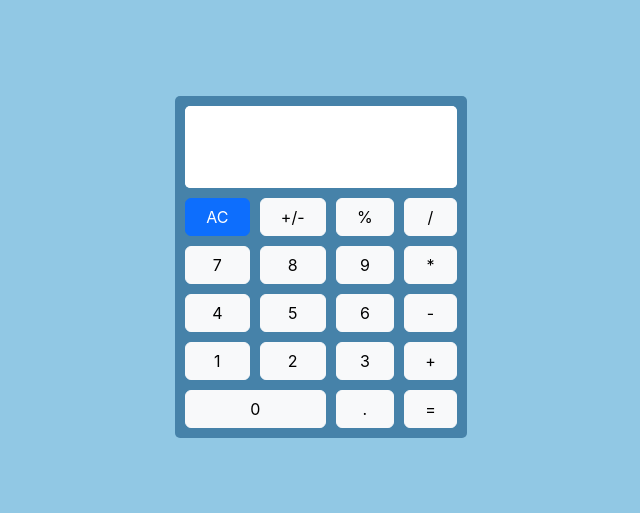
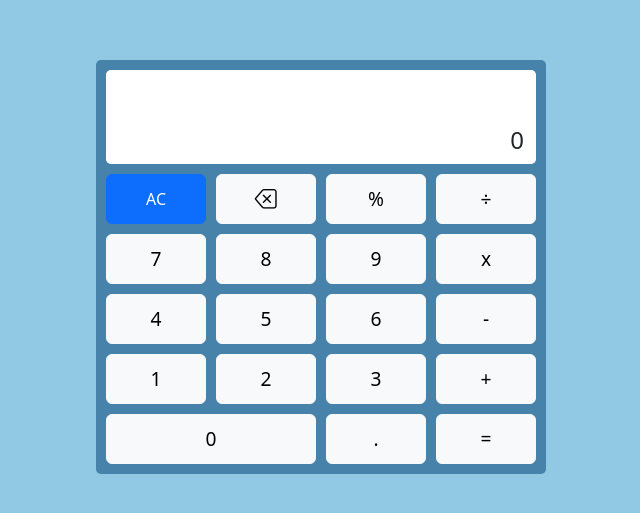
Before and after one commit to jsmathews/calculator, a React (Create React App) app: page / in a window 1280 px wide. Shown: the part 133-646 px from the top of the page, without its empty margins (319-959 px from the left). Built offline with nearby package versions, Linux system fonts and the light colour scheme.

Commit message:
Caught boundary conditions

```diff
--- a/package.json
+++ b/package.json
@@ -11,6 +11,7 @@
     "@types/react": "^18.2.15",
     "@types/react-dom": "^18.2.7",
     "bootstrap": "^5.3.0",
+    "bootstrap-icons": "^1.10.5",
     "mathjs": "^11.9.1",
     "react": "^18.2.0",
     "react-bootstrap": "^2.8.0",
--- a/src/App.tsx
+++ b/src/App.tsx
@@ -1,6 +1,5 @@
 import React from 'react';
 import Calculator from './component/Calculator';
-
 
 function App() {
   return (
--- a/src/component/Calculator.tsx
+++ b/src/component/Calculator.tsx
@@ -1,74 +1,109 @@
-import { useState } from 'react'
+import { useState, useEffect, useRef } from 'react'
 import Button from 'react-bootstrap/Button';
 import Form from 'react-bootstrap/Form';
 import { evaluate } from 'mathjs';
 import '../style/Calculator.scss'
 
-export interface CalculatorProps {
-}
-
-export default function Calculator(prop: CalculatorProps) {
+export default function Calculator() {
 
     var [expression, setExpression] = useState<string>('');
-    var [result, setResult] = useState<string>('');
+    var [result, setResult] = useState<string>('0');
+
+    const expressionRef = useRef<string>('');
+    const enterButton = useRef<HTMLButtonElement>(null);
+
+    const detectKeydown = (event: KeyboardEvent) => {
+        const regex = /^[0-9+\-*/.%]*$/;
+        console.log(event.key)
+        if (regex.test(event.key)) {
+            handleClickOnNumPad(event.key);
+        } else if (event.key === 'Backspace') {
+            handleClickOnBackSpace()
+        }
+        else if (event.key === 'Enter') {
+            enterButton.current?.focus()
+            handleClickOnEqual();
+        }
+    };
+
+    useEffect(() => {
+        document.addEventListener('keydown', detectKeydown, true);
+        return () => {
+            // Clean up the event listener when the component unmounts
+            document.removeEventListener('keydown', detectKeydown, true);
+        };
+    }, []);
 
     var handleClickOnNumPad = (value: string) => {
-        setExpression(prevData => {
-            return (
-                prevData + value
-            )
-        })
+
+        expressionRef.current += value;
+
+        // RegExp to avoid repeated operator eg: 12++, 12--
+        const replacedString = expressionRef.current.replace(/([+-\/*])\1+/g, '$1');
+        // RegExp to replace the operators * and /
+        const replacedString2 = replacedString.replace(/\/(?=\*)|\*(?=\/)/g, '');
+        expressionRef.current = replacedString2
+
+        setExpression(expressionRef.current)
     }
 
     var handleClickOnEqual = () => {
         try {
+            if (!expression) {
+                expression = '0'
+            }
             var output = evaluate(expression);
-            setResult(output)
+            setResult(output.toString());
         } catch (error) {
-            console.log(error)
+            setResult('Error');
         }
+    };
 
-
+    var handleClickOnBackSpace = () => {
+        expressionRef.current = expressionRef.current.slice(0, -1);
+        setExpression(expressionRef.current)
     }
 
     var handleClickOnAC = () => {
         setExpression('')
-        setResult('')
+        setResult('0')
+        expressionRef.current = ''
     }
-
 
     return (
         <div className='calculatorContainer'>
+
             <Form className='inuputContainer'>
-                <Form.Control type="text" readOnly value={expression} />
-                <Form.Control type="text" readOnly value={result} />
+                <Form.Control className='expression' type="text" value={expression} readOnly />
+                <Form.Control className='answer' type="text" value={result} readOnly />
             </Form>
 
             <div className='numberPad'>
                 <Button variant="primary" onClick={handleClickOnAC}>AC</Button>
+                <Button variant="light" onClick={handleClickOnBackSpace}>
+                    <i className="bi bi-backspace" style={{ fontSize: '1.4rem' }}></i>
+                </Button>
+                <Button className='operator' variant="light" onClick={() => { handleClickOnNumPad('%') }}>%</Button>
+                <Button className='operator' variant="light" onClick={() => { handleClickOnNumPad('/') }}>÷</Button>
 
-                <Button variant="light">+/-</Button>
-                <Button variant="light">%</Button>
-                <Button variant="light" value={'/'} onClick={(event) => { handleClickOnNumPad(event.currentTarget.value) }}>/</Button>
+                <Button className='numbers' variant="light" onClick={() => { handleClickOnNumPad('7') }}>7</Button>
+                <Button className='numbers' variant="light" onClick={() => { handleClickOnNumPad('8') }}>8</Button>
+                <Button className='numbers' variant="light" onClick={() => { handleClickOnNumPad('9') }}>9</Button>
+                <Button className='operator' variant="light" onClick={() => { handleClickOnNumPad('*') }}>x</Button>
 
-                <Button variant="light" value={'7'} onClick={(event) => { handleClickOnNumPad(event.currentTarget.value) }}>7</Button>
-                <Button variant="light" value={'8'} onClick={(event) => { handleClickOnNumPad(event.currentTarget.value) }}>8</Button>
-                <Button variant="light" value={'9'} onClick={(event) => { handleClickOnNumPad(event.currentTarget.value) }}>9</Button>
-                <Button variant="light" value={'*'} onClick={(event) => { handleClickOnNumPad(event.currentTarget.value) }}>*</Button>
+                <Button className='numbers' variant="light" onClick={() => { handleClickOnNumPad('4') }}>4</Button>
+                <Button className='numbers' variant="light" onClick={() => { handleClickOnNumPad('5') }}>5</Button>
+                <Button className='numbers' variant="light" onClick={() => { handleClickOnNumPad('6') }}>6</Button>
+                <Button className='operator' variant="light" onClick={() => { handleClickOnNumPad('-') }}>-</Button>
 
-                <Button variant="light" value={'4'} onClick={(event) => { handleClickOnNumPad(event.currentTarget.value) }}>4</Button>
-                <Button variant="light" value={'5'} onClick={(event) => { handleClickOnNumPad(event.currentTarget.value) }}>5</Button>
-                <Button variant="light" value={'6'} onClick={(event) => { handleClickOnNumPad(event.currentTarget.value) }}>6</Button>
-                <Button variant="light" value={'-'} onClick={(event) => { handleClickOnNumPad(event.currentTarget.value) }}>-</Button>
+                <Button className='numbers' variant="light" onClick={() => { handleClickOnNumPad('1') }}>1</Button>
+                <Button className='numbers' variant="light" onClick={() => { handleClickOnNumPad('2') }}>2</Button>
+                <Button className='numbers' variant="light" onClick={() => { handleClickOnNumPad('3') }}>3</Button>
+                <Button className='operator' variant="light" onClick={() => { handleClickOnNumPad('+') }}>+</Button>
 
-                <Button variant="light" value={'1'} onClick={(event) => { handleClickOnNumPad(event.currentTarget.value) }}>1</Button>
-                <Button variant="light" value={'2'} onClick={(event) => { handleClickOnNumPad(event.currentTarget.value) }}>2</Button>
-                <Button variant="light" value={'3'} onClick={(event) => { handleClickOnNumPad(event.currentTarget.value) }}>3</Button>
-                <Button variant="light" value={'+'} onClick={(event) => { handleClickOnNumPad(event.currentTarget.value) }}>+</Button>
-
-                <Button variant="light" className='grid-item' value={'0'} onClick={(event) => { handleClickOnNumPad(event.currentTarget.value) }}>0</Button>
-                <Button variant="light" value={'.'} onClick={(event) => { handleClickOnNumPad(event.currentTarget.value) }}>.</Button>
-                <Button variant="light" onClick={handleClickOnEqual}>=</Button>
+                <Button className='numbers grid-item' variant="light" onClick={() => { handleClickOnNumPad('0') }}>0</Button>
+                <Button className='operator' variant="light" onClick={() => { handleClickOnNumPad('.') }}>.</Button>
+                <Button className='operator' variant="light" onClick={handleClickOnEqual} ref={enterButton} >=</Button>
 
             </div>
 
--- a/src/index.scss
+++ b/src/index.scss
@@ -8,9 +8,7 @@ body {
   width: 100vw;
   height: 100vh;
   margin: 0;
-  font-family: -apple-system, BlinkMacSystemFont, 'Segoe UI', 'Roboto', 'Oxygen',
-    'Ubuntu', 'Cantarell', 'Fira Sans', 'Droid Sans', 'Helvetica Neue',
-    sans-serif;
+  font-family: system-ui, -apple-system, BlinkMacSystemFont, 'Segoe UI', Roboto, Oxygen, Ubuntu, Cantarell, 'Open Sans', 'Helvetica Neue', sans-serif;
   -webkit-font-smoothing: antialiased;
   -moz-osx-font-smoothing: grayscale;
   background: variable.$body-background;
--- a/src/index.tsx
+++ b/src/index.tsx
@@ -2,6 +2,7 @@ import React from 'react';
 import ReactDOM from 'react-dom/client';
 import App from './App';
 import reportWebVitals from './reportWebVitals';
+import "bootstrap-icons/font/bootstrap-icons.css";
 import './index.scss';
 
 const root = ReactDOM.createRoot(
--- a/src/style/Calculator.scss
+++ b/src/style/Calculator.scss
@@ -14,15 +14,32 @@
     input[type=text] {
         border: none;
         margin-bottom: 10px;
+        pointer-events: none;
         text-align: end;
+    }
+
+    input[type=text].expression {
+        font-size: 1em;
+    }
+
+    input[type=text].answer {
+        font-size: 1.5em;
     }
 }
 
 .numberPad {
     display: grid;
     gap: 10px 10px;
-    grid-template-columns: auto auto auto auto;
-    grid-template-rows: auto auto auto auto auto;
+    grid-template-columns: repeat(4, 100px);
+    grid-template-rows: repeat(5, 50px);
+
+    .numbers {
+        font-size: 1.2em;
+    }
+
+    .operator {
+        font-size: 1.2em;
+    }
 }
 
 .grid-item {
```
Also changed, not shown: 1 other file (tests, documents, lock files or other folders).
